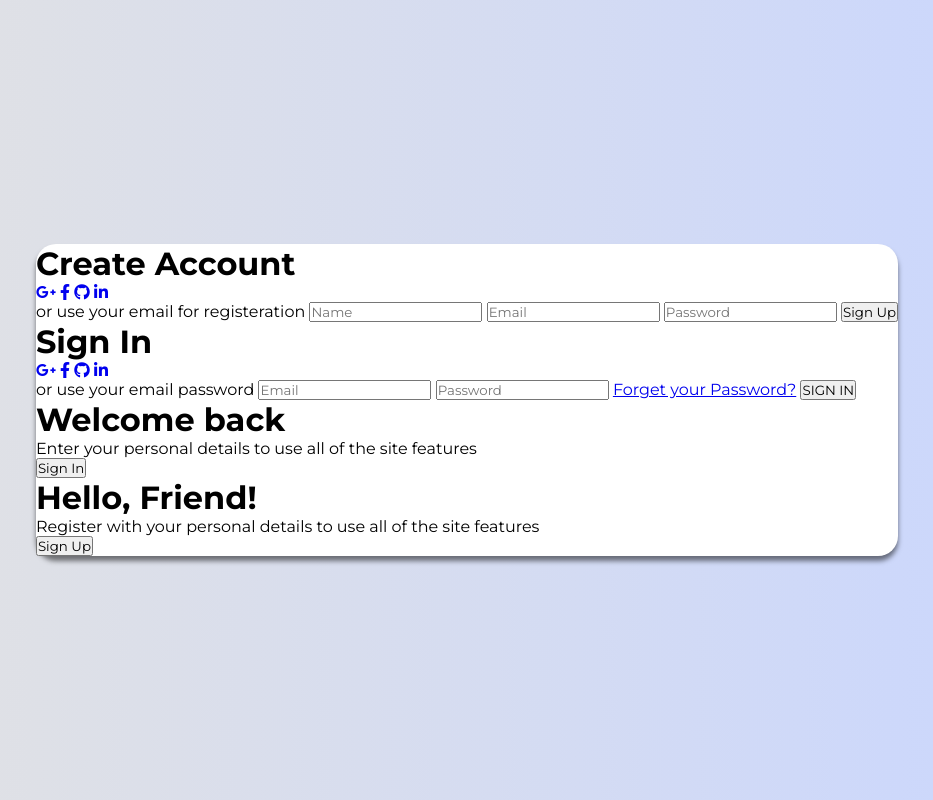
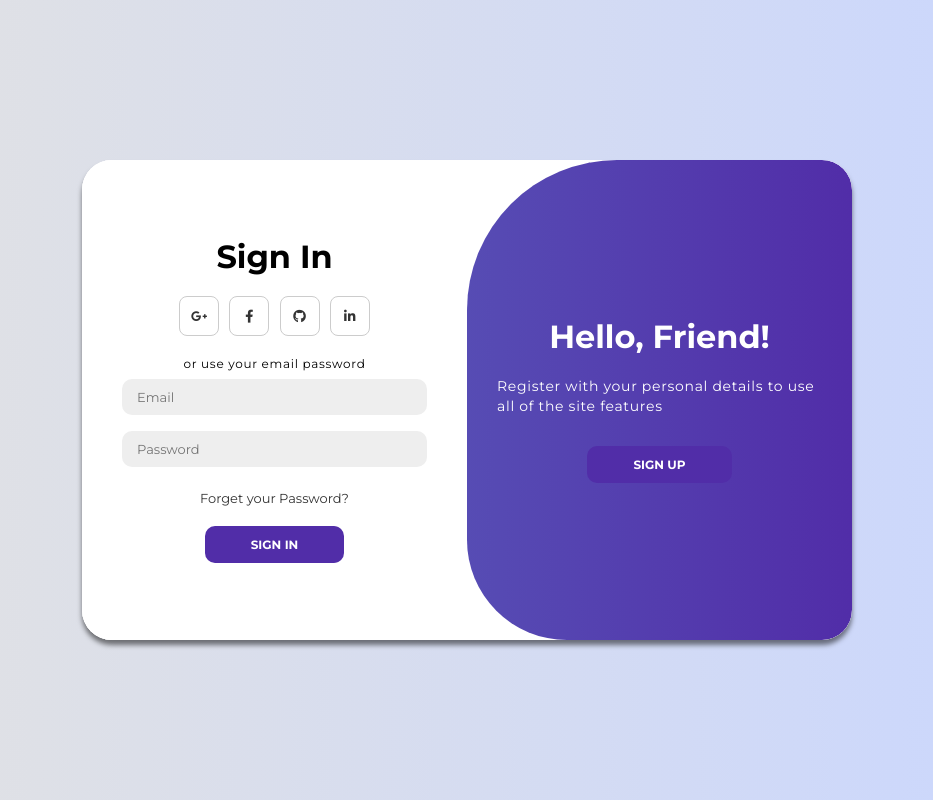
Before and after one commit to huntik22/modern-login, a plain HTML site: page index.html in a window 1280 px wide. Shown: the whole page, without its empty margins (173-1106 px from the left). Drawn offline with Linux system fonts and the light colour scheme.

Commit message:
redesign achevé

```diff
--- a/index.html
+++ b/index.html
@@ -42,22 +42,25 @@
                 <button>SIGN IN</button>
             </form>
         </div>
-
+        <div class="toogle-container">
             <div class="toogle">
-            <div class="toogle-left">
+                <div class="toogle-left" id="toogle">
                     <h1>Welcome back</h1>
                     <p>Enter your personal details to use all of the site features</p>
-                <button>Sign In</button>
+                    <button class="btn-in">Sign In</button>
                 </div>
-            <div class="toogle-right">
+                <div class="toogle-right" id="toogle">
                     <h1>Hello, Friend!</h1>
                     <p>Register with your personal details to use all of the site features</p>
-                <button>Sign Up</button>
+                    <button class="btn-up">Sign Up</button>
                 </div>
             </div>
 
         </div>
 
 
+    </div>
+
+
 </body>
 </html>
--- a/style.css
+++ b/style.css
@@ -19,6 +19,189 @@ body{
 
 .container{
     background-color: white;
-    border-radius: 20px;
+    border-radius: 30px;
     box-shadow: 0 5px  5px rgba(0, 0, 0, 0.5);
+    position: relative;
+    overflow: hidden;
+    width: 770px;
+    max-width: 100%;
+    min-height: 480px;
 }
+
+.container p{
+    font-size: 14px;
+    line-height: 20px;
+    letter-spacing: 0.7px;
+    margin: 20px 0px;
+}
+
+.container span{
+    font-size: 12px;
+    letter-spacing: 0.7px;
+}
+
+.container a{
+    color: #333;
+    font-size: 13px;
+    text-decoration: none;
+    margin: 15px 0 10px;
+}
+.container button{
+    background-color: #512da8;
+    color: white;
+    font-size: 12px;
+    padding: 10px 45px;
+    border: 1px solid transparent;
+    border-radius: 10px;
+    font-weight: bold;
+    text-transform: uppercase;
+    margin-top: 10px;
+    cursor: pointer;
+}
+
+.container .hidden{
+    background-color: transparent;
+    border-color: white
+}
+
+form{
+    background-color: white;
+    display: flex;
+    align-items: center;
+    justify-content: center;
+    flex-direction: column;
+    padding: 0 40px;
+    height: 100%;
+}
+
+input{
+    background-color: #eee;
+    border: none;
+    margin: 8px 0;
+    padding: 10px 15px;
+    font-size: 13px;
+    border-radius: 10px;
+    width: 100%;
+    outline: none;
+}
+
+.form-container{
+   position: absolute;
+   top: 0;
+   height: 100%;
+   transition: all 0.6 ease-in-out;
+
+}
+
+.sign-in{
+    left: 0;
+    width: 50%;
+    z-index: 2;
+}
+
+.container.active .sign-in{
+    transform: translateX(100%);
+}
+
+.sign-up{
+    left: 0;
+    width: 50%;
+    z-index: 1;
+}
+
+.container.active .sign-up{
+    transform: translateX(100%);
+    opacity: 1;
+    z-index: 5;
+    animation: move 0.6s;
+}
+
+@keyframes move{
+    0%, 49.99%{
+        opacity: 0;
+        z-index: 1;
+    }
+    50%, 100%{
+        opacity: 1;
+        z-index: 5;
+    }
+}
+
+.social-icons{
+    margin: 20px 0;
+}
+
+.social-icons a{
+    border: 1px solid #ccc;
+    border-radius: 20%;
+    display: inline-flex;
+    align-items: center;
+    justify-content: center;
+    margin: 0 3px;
+    width: 40px;
+    height: 40px;
+}
+
+.toogle-container{
+    position: absolute;
+    top: 0;
+    left: 50%;
+    width: 50%;
+    height: 100%;
+    overflow: hidden;
+    transition: all 0.6s ease-in-out;
+    border-radius: 150px 0 0 100px;
+    z-index: 1000;
+}
+
+.container.active .toogle-container{
+    transform: translateX(-100%);
+    border-radius: 0 150px 100px 0;
+}
+
+.toogle{
+    background-color: #512da8 ;
+    height: 100%;
+    background: linear-gradient(to right, #5c6bc0, #512da8);
+    color: white;
+    position: relative;
+    left: -100%;
+    width: 200%;
+    transform: translateX(0);
+    transition: all 0.6s ease-in-out;
+    border-radius: 0 30px 30px;
+}
+
+.container.active .toogle{
+    transform: translateX(50%);
+}
+
+#toogle{
+    position: absolute;
+    width: 50%;
+    height: 100%;
+    display: flex;
+    flex-direction: column;
+    align-items: center;
+    justify-content: center;
+    padding: 0 30px;
+    top: 0;
+    transform: translateX(0);
+    transition: all 0.6s ease-in-out;
+}
+
+.toogle-left{
+    transform: translateX(-200%);
+}
+
+.container.active .toogle-left{
+    transform: translateX(0);
+}
+.toogle-right{
+    transform: translateX(0);
+    right: 0;
+}
+
+.container.active .toogle-right{
+    transform: translateX(200%);
+}
```
Also changed, not shown: script.js (+8 -0 lines). Lines whose indentation alone changed are shown as unchanged.
